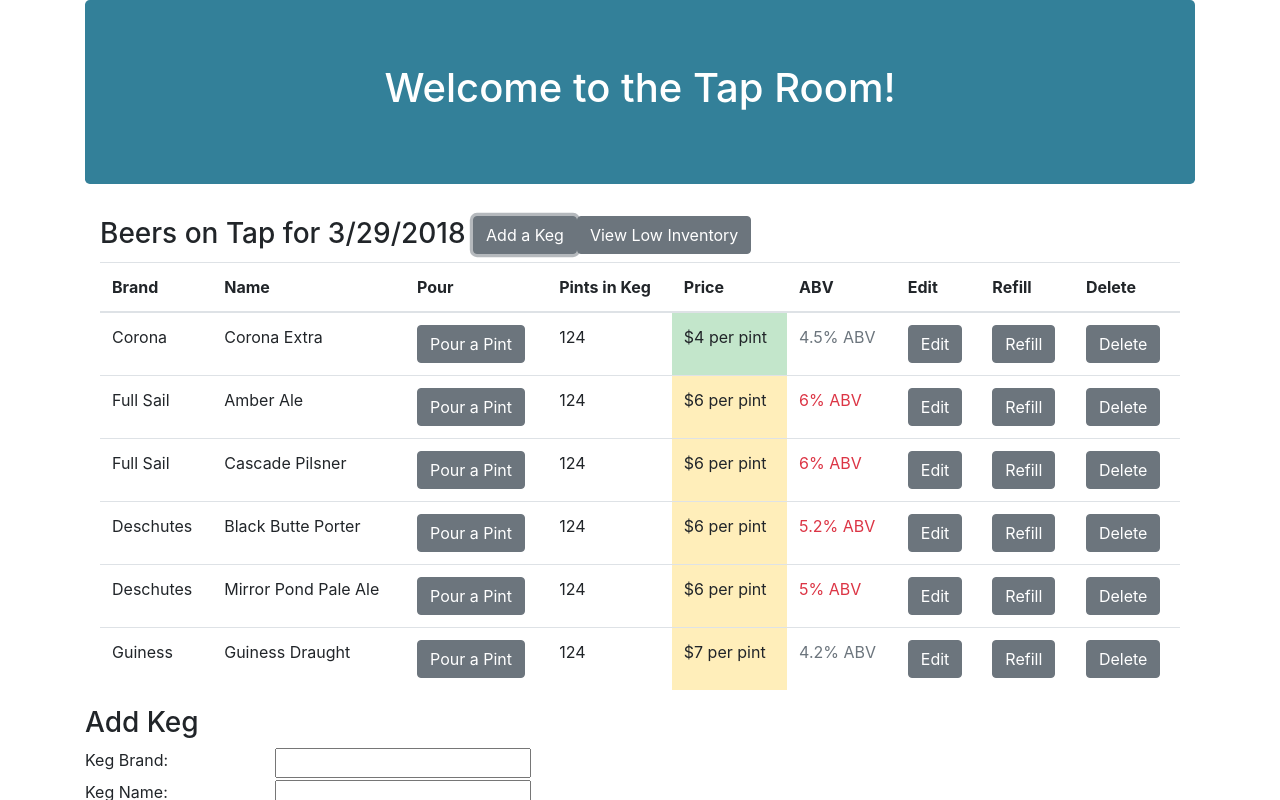
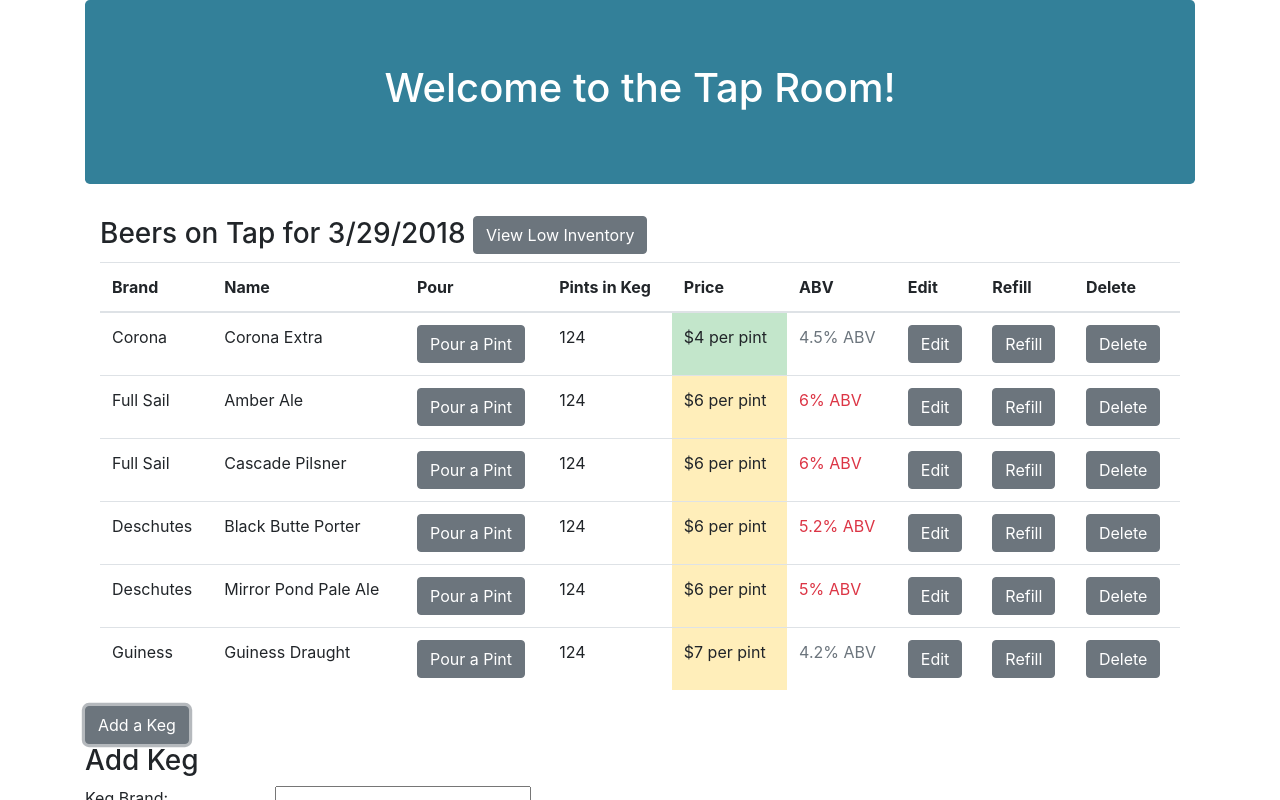
Before and after one commit to Sara-Hamilton/tap-room, an Angular app: page / in a window 1280 px wide. Both pictures are taken after a click on the button "Add a Keg". Shown: the top 800 px of the page. Built offline with nearby package versions, Linux system fonts and the light colour scheme.

Commit message:
move add new keg functionality to new-keg component

```diff
--- a/src/app/app.component.html
+++ b/src/app/app.component.html
@@ -5,49 +5,14 @@
 </div>
 
 <div class="container">
-  <h3>Beers on Tap for {{month}}/{{day}}/{{year}} <button class="btn btn-secondary" (click)="showAddKegForm()">Add a Keg</button>
+  <h3>Beers on Tap for {{month}}/{{day}}/{{year}}
   <button class="btn btn-secondary" (click)="showLowKegs()">View Low Inventory</button></h3>
   <app-keg-list [childKegList]="masterKegList" (clickSender)="editKeg($event)"></app-keg-list>
 </div>
 
+<app-new-keg (sendKeg)="addKeg($event)"></app-new-keg>
+
 <app-edit-keg [childSelectedKeg]="selectedKeg" (clickedDone)="finishedEditing()"></app-edit-keg>
-
-<div *ngIf="addingKeg">
-  <h3>Add Keg</h3>
-  <div class="row">
-    <div class="col-md-2">
-      <label>Keg Brand:</label>
-    </div>
-    <div class="col-md-10">
-      <input [(ngModel)]="beerBrand">
-    </div>
-  </div>
-  <div class="row">
-    <div class="col-md-2">
-      <label>Keg Name:</label>
-    </div>
-    <div class="col-md-10">
-      <input [(ngModel)]="beerName">
-    </div>
-  </div>
-  <div class="row">
-    <div class="col-md-2">
-      <label>Keg Price:</label>
-    </div>
-    <div class="col-md-10">
-      <input [(ngModel)]="price">
-    </div>
-  </div>
-  <div class="row">
-    <div class="col-md-2">
-      <label>Keg ABV:</label>
-    </div>
-    <div class="col-md-10">
-      <input [(ngModel)]="alcoholContent">
-    </div>
-  </div>
-  <button class="btn btn-info" (click)="addKeg(beerName, beerBrand, price, alcoholContent)">Submit</button>
-</div>
 
 <div *ngIf="showingLowInventory">
   <div class="container">
--- a/src/app/app.component.ts
+++ b/src/app/app.component.ts
@@ -14,7 +14,7 @@
   year: number = this.currentTime.getFullYear();
 
   selectedKeg = null;
-  addingKeg = null;
+  // addingKeg = null;
   showingLowInventory = null;
 
   lowKegs: Keg[] = [];
@@ -40,13 +40,7 @@
     clickedKeg.pintsRemaining -= 1;
   }
 
-  showAddKegForm() {
-    this.addingKeg = true;
-  }
-
-  addKeg(beerName, beerBrand, price, alcoholContent) {
-    this.addingKeg = null;
-    let newKeg = new Keg(beerName, beerBrand, price, alcoholContent);
+  addKeg(newKeg: Keg) {
     this.masterKegList.push(newKeg);
   }
 
--- a/src/app/new-keg/new-keg.component.html
+++ b/src/app/new-keg/new-keg.component.html
@@ -1,3 +1,37 @@
-<p>
-  new-keg works!
-</p>
+<button class="btn btn-secondary" (click)="addingKeg = true">Add a Keg</button>
+<div *ngIf="addingKeg">
+  <h3>Add Keg</h3>
+  <div class="row">
+    <div class="col-md-2">
+      <label>Keg Brand:</label>
+    </div>
+    <div class="col-md-10">
+      <input #beerBrand>
+    </div>
+  </div>
+  <div class="row">
+    <div class="col-md-2">
+      <label>Keg Name:</label>
+    </div>
+    <div class="col-md-10">
+      <input #beerName>
+    </div>
+  </div>
+  <div class="row">
+    <div class="col-md-2">
+      <label>Keg Price:</label>
+    </div>
+    <div class="col-md-10">
+      <input #price>
+    </div>
+  </div>
+  <div class="row">
+    <div class="col-md-2">
+      <label>Keg ABV:</label>
+    </div>
+    <div class="col-md-10">
+      <input #alcoholContent>
+    </div>
+  </div>
+  <button class="btn btn-info" (click)="submitForm(beerName.value, beerBrand.value, price.value, alcoholContent.value)">Submit</button>
+</div>
--- a/src/app/new-keg/new-keg.component.ts
+++ b/src/app/new-keg/new-keg.component.ts
@@ -1,15 +1,20 @@
-import { Component, OnInit } from '@angular/core';
+import { Component, Output, EventEmitter } from '@angular/core';
+import { Keg } from '../models/keg.model';
 
 @Component({
   selector: 'app-new-keg',
   templateUrl: './new-keg.component.html',
   styleUrls: ['./new-keg.component.css']
 })
-export class NewKegComponent implements OnInit {
+export class NewKegComponent {
+  @Output() sendKeg = new EventEmitter();
 
-  constructor() { }
+  addingKeg = null;
 
-  ngOnInit() {
+  submitForm(name: string, brand: string, price: string, alcoholContent: string) {
+    let newKeg: Keg = new Keg(name, brand, parseInt(price), parseInt(alcoholContent));
+    this.sendKeg.emit(newKeg);
+    this.addingKeg = null;
   }
 
 }
```
